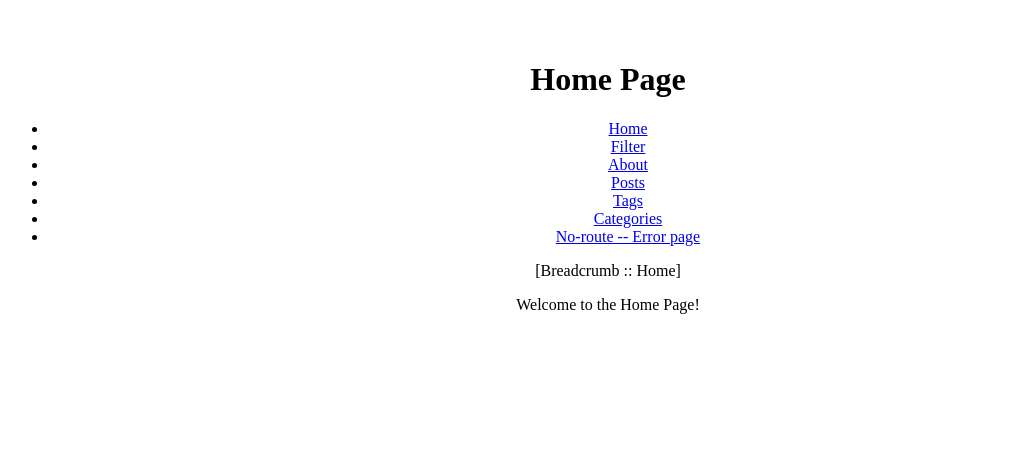
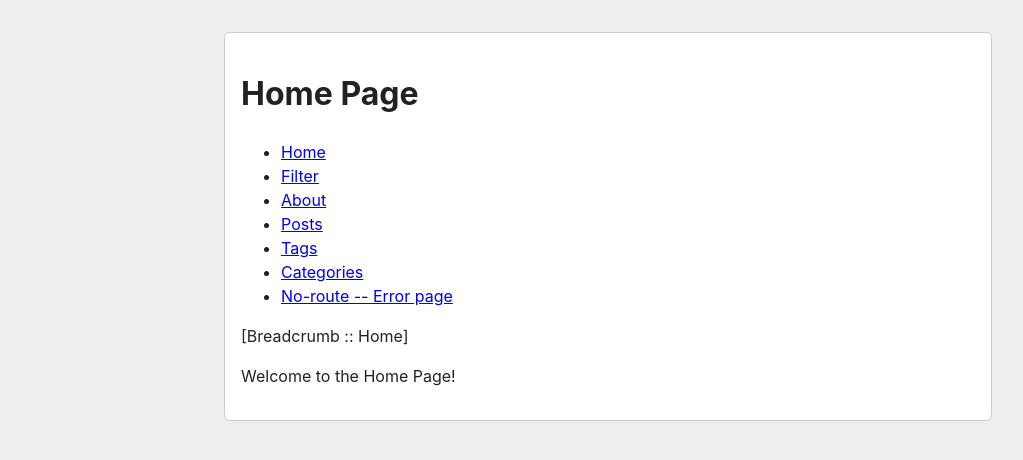
Before and after one commit to qaharmdz/playground, a React (Vite) app: page / in a window 1280 px wide. Shown: the top 460 px of the page, without its empty margins (32-1055 px from the left). Built offline with nearby package versions, Linux system fonts and the light colour scheme.

Commit message:
Simple style make it looks a bit nicer

```diff
--- a/src/App.css
+++ b/src/App.css
@@ -1,6 +1,40 @@
+:root {
+  --font-family-sans: -apple-system, BlinkMacSystemFont, "Segoe UI", Roboto, "Helvetica Neue", Arial, "Noto Sans", sans-serif,
+    "Apple Color Emoji", "Segoe UI Emoji", "Segoe UI Symbol", "Noto Color Emoji";
+  --font-family-mono: Consolas, monaco, monospace;
+  --base-font-size: 14px;
+  --base-line-height: 1.5;
+  --base-color: #222;
+  --base-background: #eee;
+}
+*,
+*:before,
+*:after {
+  box-sizing: border-box;
+}
+
+html {
+  font-family: var(--font-family-sans);
+  font-size: var(--font-size);
+  font-weight: normal;
+  line-height: var(--base-line-height);
+  -webkit-text-size-adjust: 100%;
+  color: var(--base-color);
+  background: var(--base-background);
+  min-height: 100vh;
+}
+
+body {
+  margin: 0;
+  padding: 2rem;
+}
+
 #root {
-  max-width: 1280px;
+  max-width: 768px;
   margin: 0 auto;
-  padding: 2rem;
-  text-align: center;
+  padding: 1rem;
+
+  background: #fff;
+  border: 1px solid #ccc;
+  border-radius: calc(1rem / 3);
 }
```
